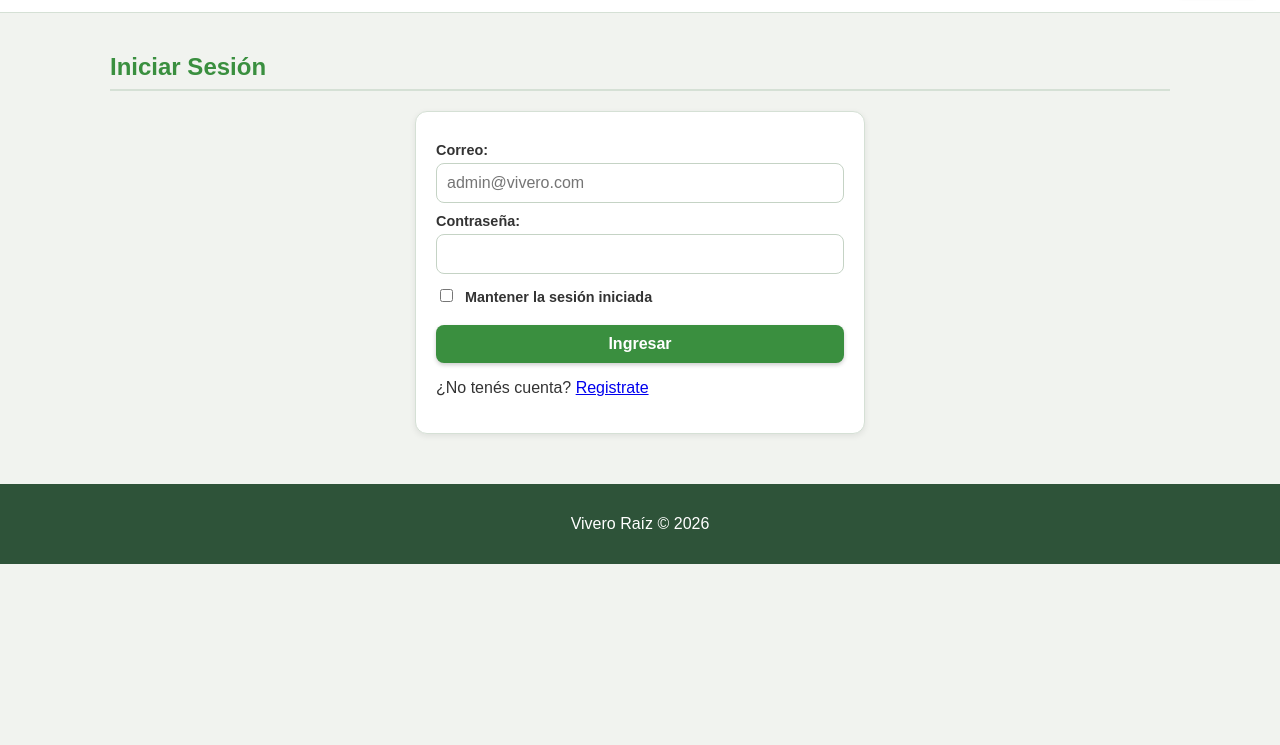
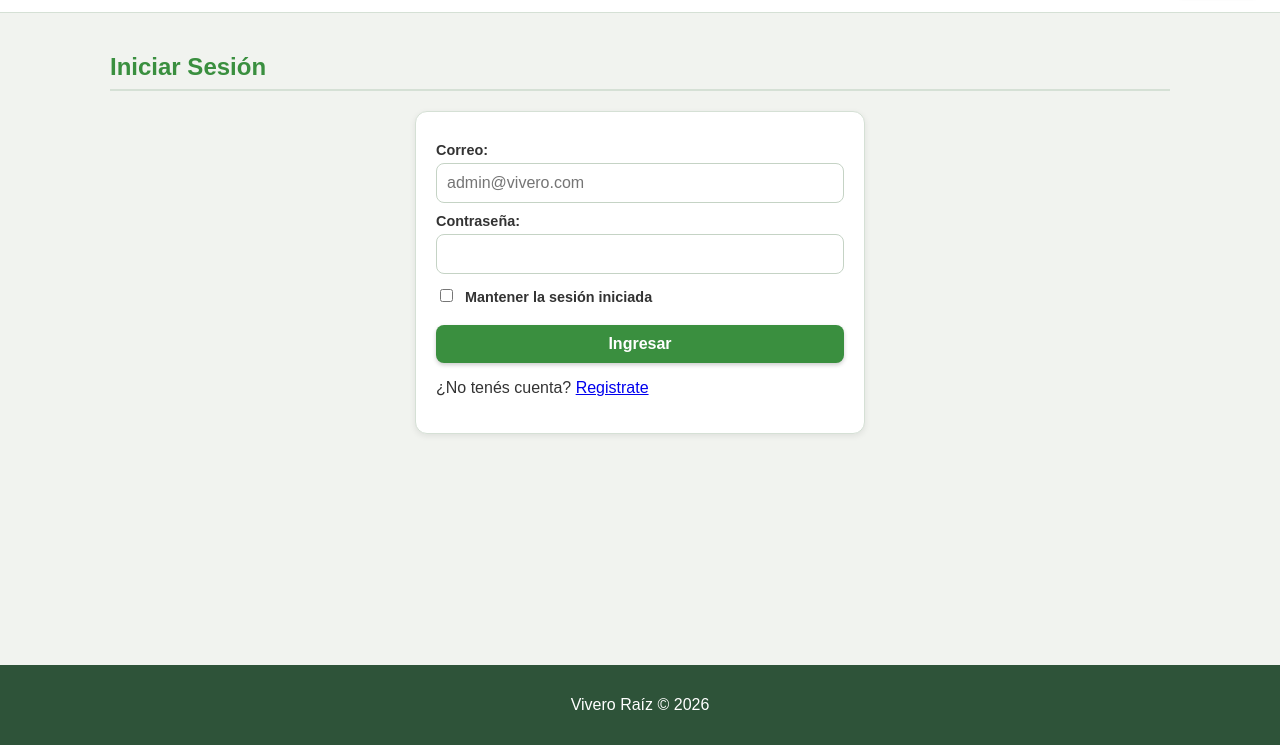
Before and after one commit to tomasF19/Aplicaciones-web, a plain HTML site: page login.html in a window 1280 px wide. Shown: the part 55-800 px from the top of the page. Drawn offline with Linux system fonts and the light colour scheme.

Commit message:
Footer siempre al final de la pantalla en paginas cortas
Co-authored-by: Copilot <223556219+Copilot@users.noreply.github.com>

```diff
--- a/css/style.css
+++ b/css/style.css
@@ -19,9 +19,15 @@ body {
   font-family: Arial, sans-serif;
   color: var(--gris-texto);
   background-color: var(--fondo);
+  min-height: 100vh;
+  display: flex;
+  flex-direction: column;
 }
 
+/* main ocupa el espacio libre y empuja el footer al final de la pantalla */
 main {
+  flex: 1;
+  width: 100%;
   max-width: 1100px;
   margin: 0 auto;
 }
```
